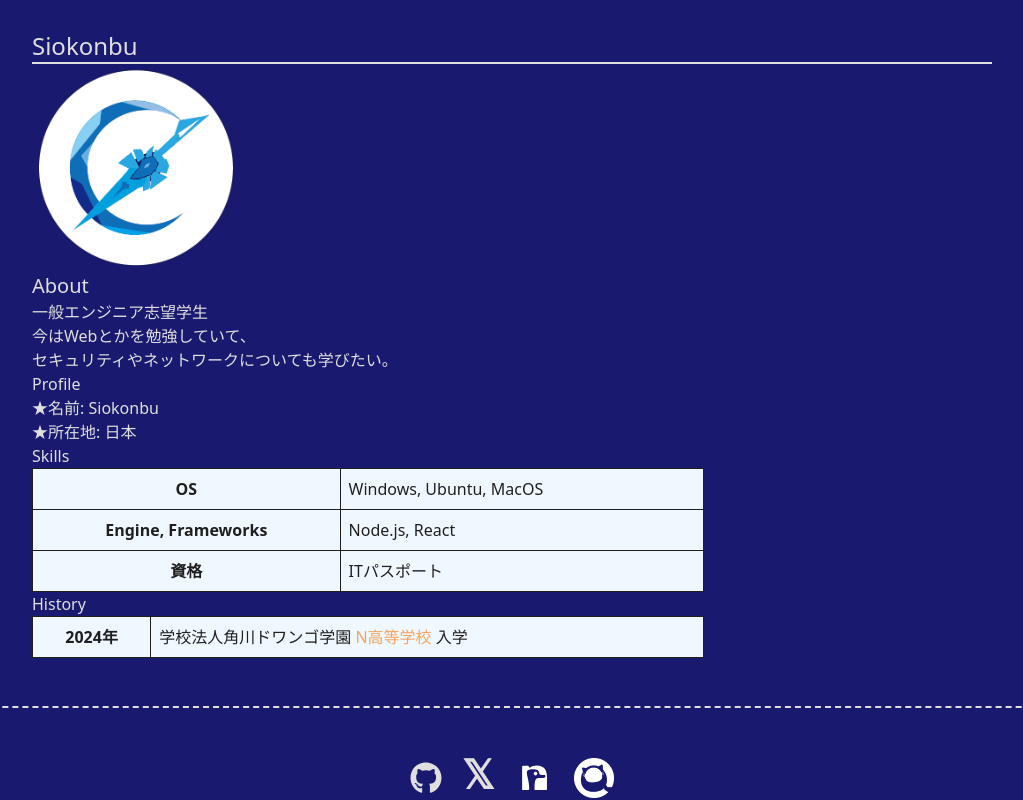
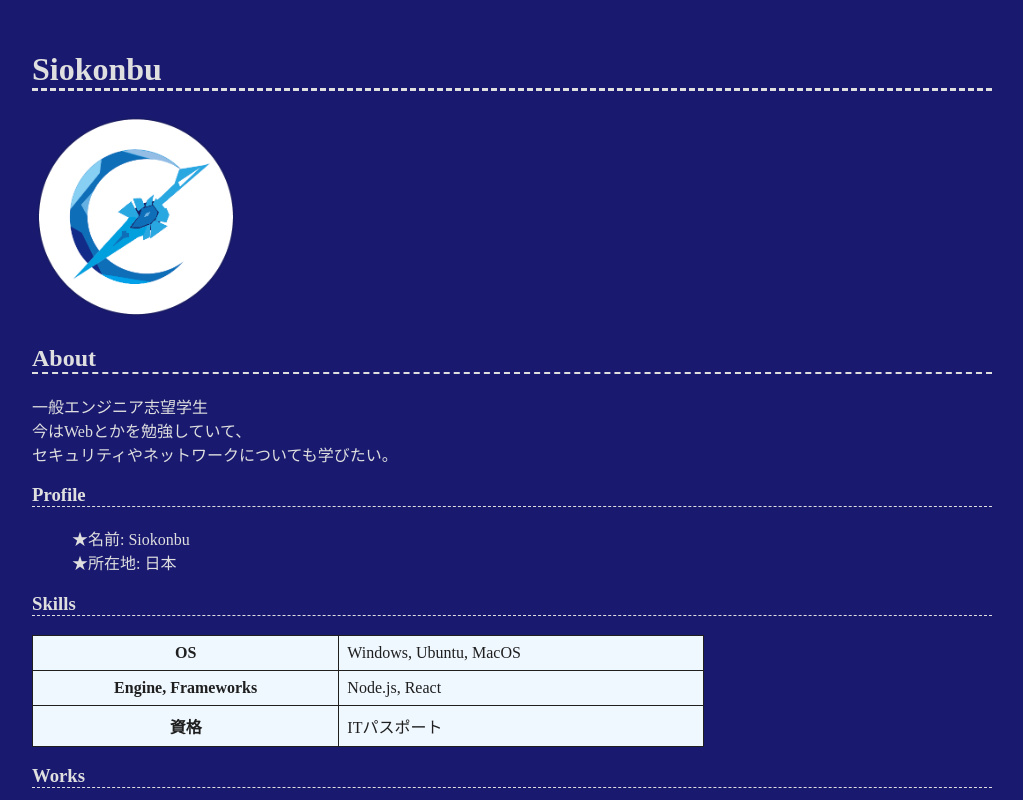
Before and after one commit to Siokonbu966/Siokonbu966.github.io, a Next.js app: page / in a window 1280 px wide. Shown: the top 800 px of the page, without its empty margins (128-1151 px from the left). Built offline with nearby package versions, Linux system fonts and the light colour scheme.

Commit message:
Revert "feat: tailwindを導入"
This reverts commit fc4e1d4eddb4c58f9b68e8564b2cde351cf5437a.

```diff
--- a/package.json
+++ b/package.json
@@ -1,12 +1,9 @@
 {
   "dependencies": {
-    "@tailwindcss/postcss": "^4.1.17",
     "next": "^16.0.1",
-    "postcss": "^8.5.6",
     "react": "^19.2.0",
     "react-dom": "^19.2.0",
-    "react-icons": "^5.5.0",
-    "tailwindcss": "^4.1.17"
+    "react-icons": "^5.5.0"
   },
   "scripts": {
     "dev": "next dev",
--- a/postcss.config.js
+++ /dev/null
@@ -1,5 +0,0 @@
-module.exports = {
-  plugins: {
-    '@tailwindcss/postcss': {},
-  },
-};
--- a/src/app/about.tsx
+++ b/src/app/about.tsx
@@ -8,10 +8,10 @@ export default function AboutPage() {
   return (
     <>
       <body>
-        <div className="bg-primary mx-auto w-full max-w-[60rem]">
+        <div className="sections">
           <ProfileSection />
           <SkillsSection />
-          {/* <WorksSection /> */}
+          <WorksSection />
           <HistorySection />
         </div>
       </body>
--- a/src/app/styles.css
+++ b/src/app/styles.css
@@ -1,79 +1,135 @@
-@import "tailwindcss";
+/* --------------------
+        全体
+-------------------- */
 
-@layer base {
+:root {
+  --bg-primary: #191970;
+  --bg-secondary: #f0f8ff;
+  --text-primary: #dfdfdf;
+  --text-secondary: #1f1f1f;
+}
+
 * {
-    @apply box-border;
+  box-sizing: border-box;
 }
 
 html, body {
-    @apply w-full h-full;
+  width: 100%;
+  height: 100%;
 }
 
 body {
-    @apply mx-auto p-[30px] text-[#dfdfdf] bg-[#191970] flex flex-col items-center;
+  margin: 0 auto;
+  padding: 30px;
+  color: var(--text-primary);
+  background-color: var(--bg-primary);
+  display: flex;
+  flex-direction: column;
+  align-items: center;
 }
 
+.sections {
+  margin: auto;
+  padding: auto;
+  max-width: 60rem;
+  width: 100%;
+}
+/* --------------------
+        見出し
+-------------------- */
+
 h1, h2, h3 {
-    @apply text-[#dfdfdf];
+  color: var(--text-primary);
+  border-bottom: dashed 0.1em var(--text-primary);
 }
 
+/* --------------------
+        リンク
+-------------------- */
+
 a {
-    @apply text-[#f4a460] no-underline;
+  color: #f4a460;
+  text-decoration: none;
 }
 
+/* --------------------
+        アイコン
+-------------------- */
+
+.icon {
+  width: 13rem;
+  height: 13rem;
+}
+/* --------------------
+        リスト
+-------------------- */
+
 ul {
-    @apply list-none;
+  list-style: none;
+}
+li:before {
+  content: "★";
+  color: var(--text-primary);
 }
 
-  li:before {
-    @apply content-['★'] text-[#dfdfdf];
+/* --------------------
+          表
+-------------------- */
+
+table {
+  border-spacing: 0;
+  border-collapse: collapse;
+  border: solid 1px var(--text-secondary);
+  min-width: 70%;
+  color: var(--text-secondary);
+}
+tr {
+  background-color: var(--bg-secondary);
+}
+tr:nth-child(2n) {
+  background-color: var(--bg-secondary);
+}
+th {
+  background: var(--bg-secondary);
+  color: var(--text-secondary);
+}
+th, td {
+  border: solid 1px var(--text-secondary);
+  padding: 0.5rem;
 }
 
-  table {
-    @apply border-collapse border border-solid border-[#1f1f1f] min-w-[70%] text-[#1f1f1f];
-  }
+/* --------------------
+          フッター
+-------------------- */
 
-  tr {
-    @apply bg-[#f0f8ff];
-  }
-
-  tr:nth-child(2n) {
-    @apply bg-[#f0f8ff];
-  }
-
-  th {
-    @apply bg-[#f0f8ff] text-[#1f1f1f];
-  }
-
-  th, td {
-    @apply border border-solid border-[#1f1f1f] p-[0.5rem];
-  }
-}
-
-@layer components {
-  .icon {
-    @apply w-[13rem] h-[13rem];
+footer {
+  text-align: center;
+  margin-top: 3rem;
+  padding-top: 2rem;
+  margin-bottom: 3rem;
+  border-top: dashed 2px var(--text-primary);
+  width: 100%;
 }
 
 .social-links {
-    @apply flex flex-row justify-center items-center;
+  display: flex;
+  flex-direction: row;
+  justify-content: center;
+  align-items: center;
 }
 
 .social-badges {
-    @apply px-[10px] mt-[18px] mb-[10px] text-[#dfdfdf];
+  padding-left: 10px;
+  padding-right: 10px;
+  margin-top: 18px;
+  margin-bottom: 10px;
+  color: var(--text-primary);
 }
 
 .social-badges-x {
-    @apply px-[10px] text-[#dfdfdf];
-  }
-
-  .nostr-icon {
-    @apply w-[2.5rem] h-[2.5rem] block;
-  }
-}
-
-footer {
-  @apply text-center mt-[3rem] pt-[2rem] mb-[3rem] border-t-2 border-dashed border-[#dfdfdf] w-full;
+  padding-left: 10px;
+  padding-right: 10px;
+  color: var(--text-primary);
 }
 
 .fa-twitter:before {
@@ -82,3 +138,9 @@ footer {
     font-weight: bold;
     font-size: 2.5rem;
 }
+
+.nostr-icon {
+  width: 2.5rem;
+  height: 2.5rem;
+  display: block;
+}
--- a/src/components/sections/ProfileSection.tsx
+++ b/src/components/sections/ProfileSection.tsx
@@ -1,17 +1,17 @@
 export default function ProfileSection() {
   return (
     <>
-    <h1 className="text-2xl border-b-2">Siokonbu</h1>
+    <h1>Siokonbu</h1>
       <img className="icon" src="siokonbu02_icon.jpg" />
 
-      <h2 className="text-xl">About</h2>
+      <h2>About</h2>
       <p>
         一般エンジニア志望学生<br />
         今はWebとかを勉強していて、<br />
         セキュリティやネットワークについても学びたい。
       </p>
 
-      <h3 className="lg">Profile</h3>
+      <h3>Profile</h3>
       <ul>
         <li>名前: Siokonbu</li>
         <li>所在地: 日本</li>
--- a/tailwind.config.ts
+++ /dev/null
@@ -1,20 +0,0 @@
-import type { Config } from 'tailwindcss';
-
-const config: Config = {
-  content: [
-    './src/**/*.{js,ts,jsx,tsx}'
-  ],
-  theme: {
-    extend: {
-      colors: {
-        'primary-bg': '#191970',
-        'secondary-bg': '#f0f8ff',
-        'primary-text': '#dfdfdf',
-        'secondary-text': '#1f1f1f',
-        'accent': '#f4a460',
-      },
-    },
-  },
-};
-
-export default config;
```
Also changed, not shown: 1 other file (tests, documents, lock files or other folders). Lines whose indentation alone changed are shown as unchanged.
